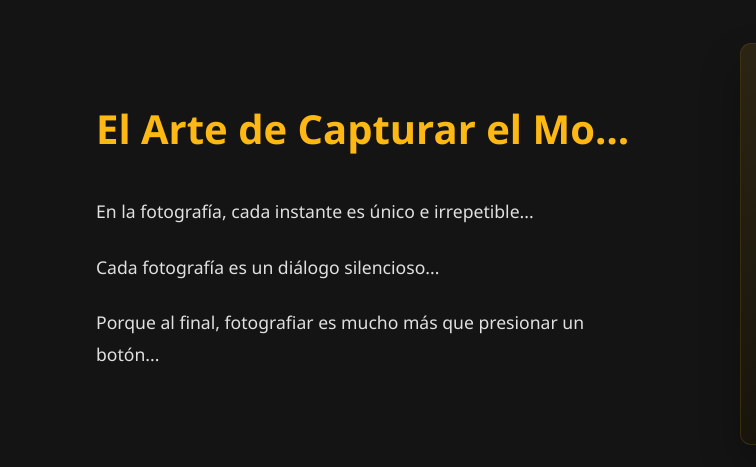
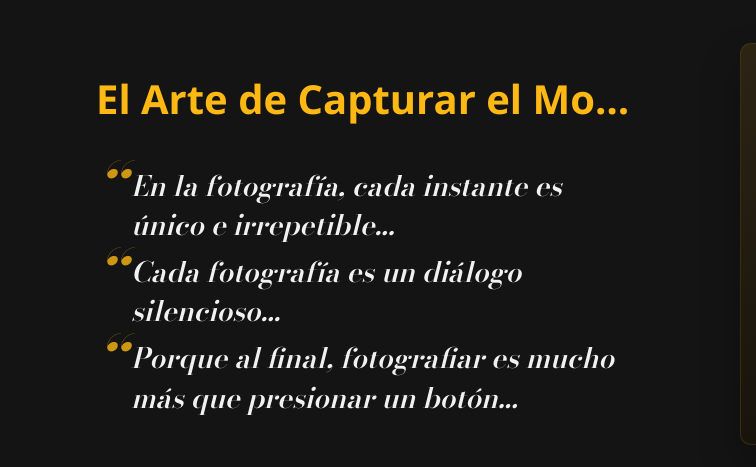
Before and after one commit to p30c30/jafterweb, a plain HTML site: page index.html in a window 1280 px wide. Shown: the part 2008-2475 px from the top of the page, 0-756 px from the left. Drawn offline with nearby package versions, Linux system fonts and the light colour scheme.

Commit message:
Update index.html con comillas

```diff
--- a/index.html
+++ b/index.html
@@ -50,9 +50,9 @@
         <div>
           <div>
             <h2>El Arte de Capturar el Momento</h2>
-            <p>En la fotografía, cada instante es único e irrepetible...</p>
-            <p>Cada fotografía es un diálogo silencioso...</p>
-            <p>Porque al final, fotografiar es mucho más que presionar un botón...</p>
+            <p class="insp-quote">En la fotografía, cada instante es único e irrepetible...</p>
+            <p class="insp-quote">Cada fotografía es un diálogo silencioso...</p>
+            <p class="insp-quote">Porque al final, fotografiar es mucho más que presionar un botón...</p>
           </div>
           <div class="inspiration-image">
             <img src="https://images2.imgbox.com/a7/ae/imIfzK4c_o.jpg" alt="Retrato artístico" />
```
